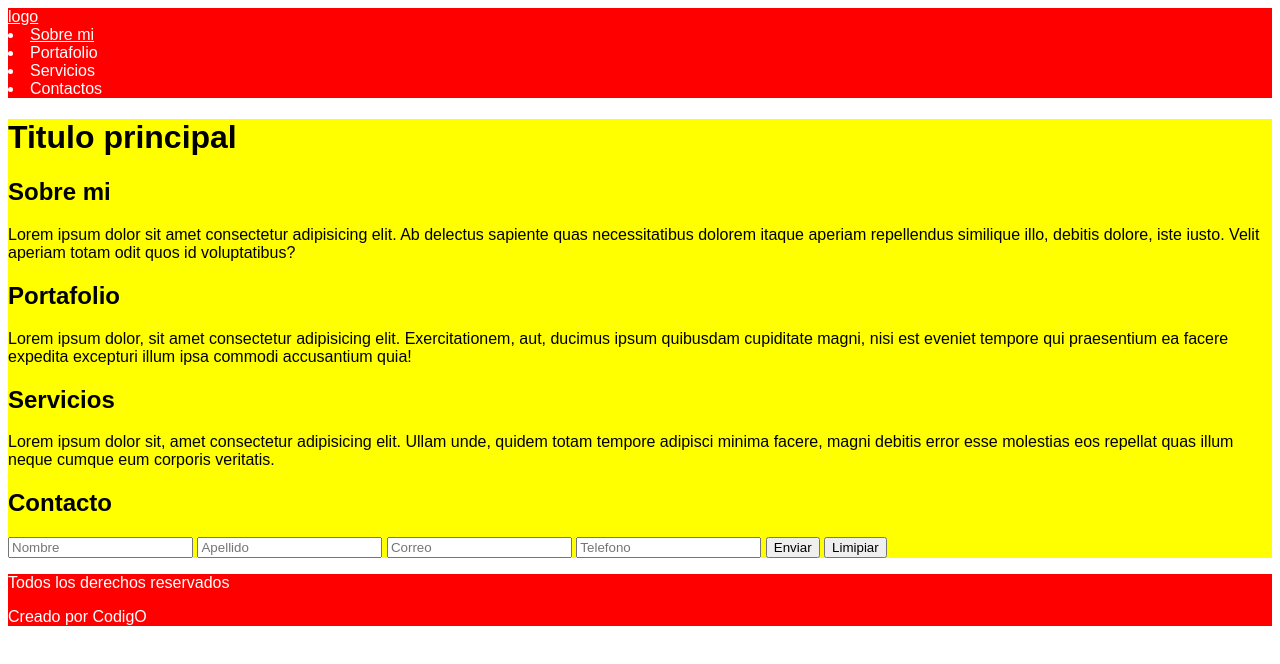
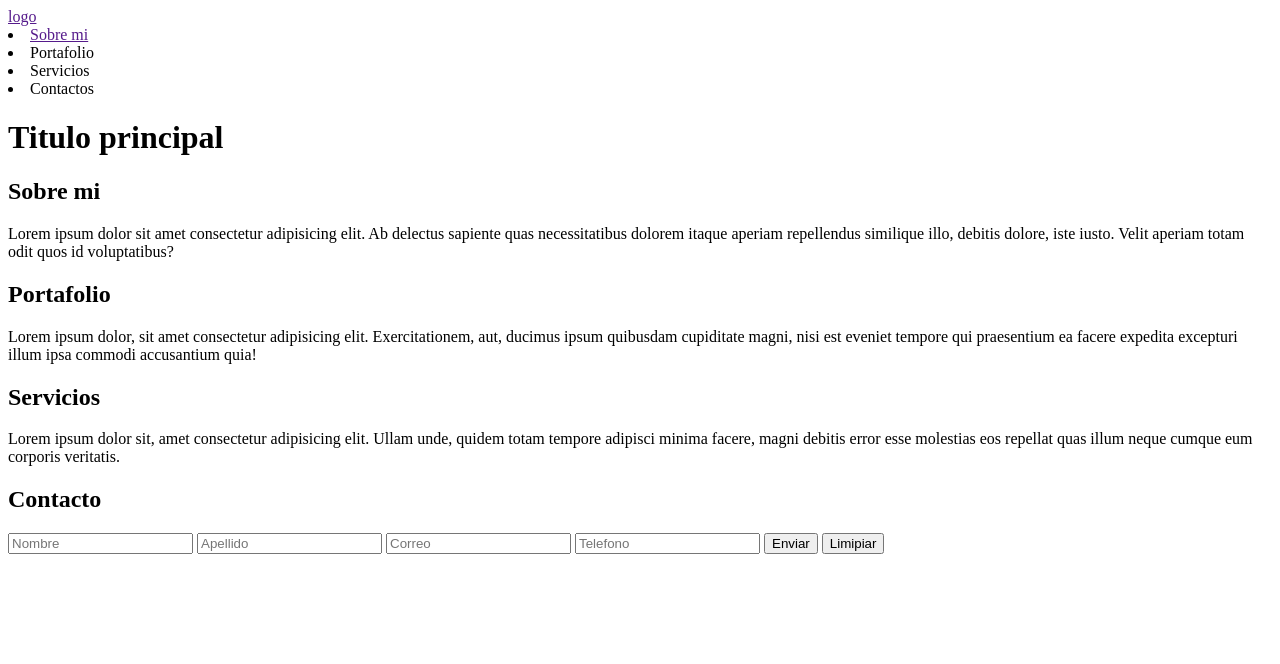
Before and after one commit to LE0NSAN/Demo-git, a plain HTML site: page index.html in a window 1280 px wide. Drawn offline with Linux system fonts and the light colour scheme.

Commit message:
Ultima modificacion

```diff
--- a/index.html
+++ b/index.html
@@ -4,25 +4,6 @@
     <meta charset="UTF-8">
     <meta name="viewport" content="width=device-width, initial-scale=1.0">
     <title>Mi primera pagina web</title>
-    <style>
-        body{
-            font-family: Arial;
-        }
-        header{
-            background-color: red;
-            color: white;
-        }
-        a{
-            color: inherit;
-        }
-        main{
-            background-color: yellow;
-        }
-        footer{
-            background-color: red;
-            color: white;
-        }
-    </style>
 </head>
 <body>
   <header>
@@ -63,9 +44,5 @@
     </form>
 </section>
   </main>
-  <footer>
-    <P>Todos los derechos reservados</P>
-    <p>Creado por CodigO</p>
-  </footer>
 </body>
 </html>
```
